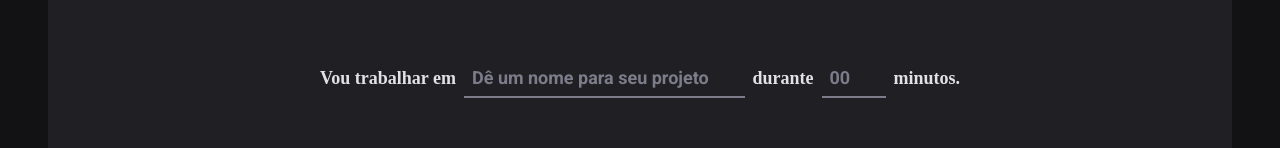
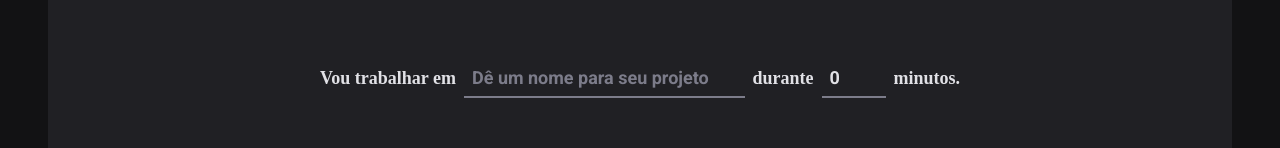
Before and after one commit to LidianeDiniz/02-ignite-timer, a React (Vite) app: page / in a window 1280 px wide. Shown: the part 166-314 px from the top of the page. Built offline with nearby package versions, Linux system fonts and the light colour scheme.

Commit message:
TypeScript Forms

```diff
--- a/src/pages/Home/index.tsx
+++ b/src/pages/Home/index.tsx
@@ -35,12 +35,23 @@
     .max(60, "O ciclo deve ser de no minímo 60 minutos"),
 });
 
+// interface NewCycleFormData {
+// task: string;
+// minutesAmount: number;
+// }
+
+type NewCycleFormData = zod.infer<typeof newCycleFormValidationsSchema>;
+
 export function Home() {
-  const { register, handleSubmit, watch } = useForm({
+  const { register, handleSubmit, watch } = useForm<NewCycleFormData>({
     resolver: zodResolver(newCycleFormValidationsSchema),
+    defaultValues: {
+      task: "",
+      minutesAmount: 0,
+    },
   });
 
-  function handleCreateNewCycle(data: any) {
+  function handleCreateNewCycle(data: NewCycleFormData) {
     console.log(data);
   }
 
```
